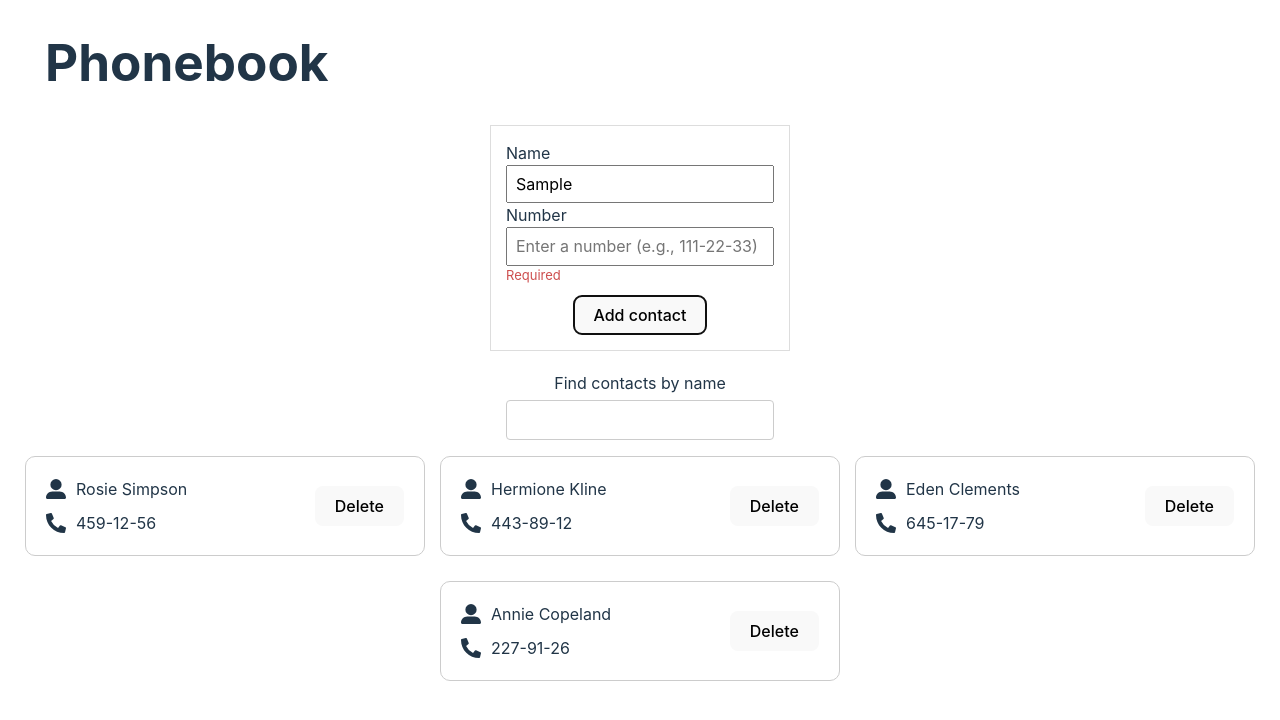
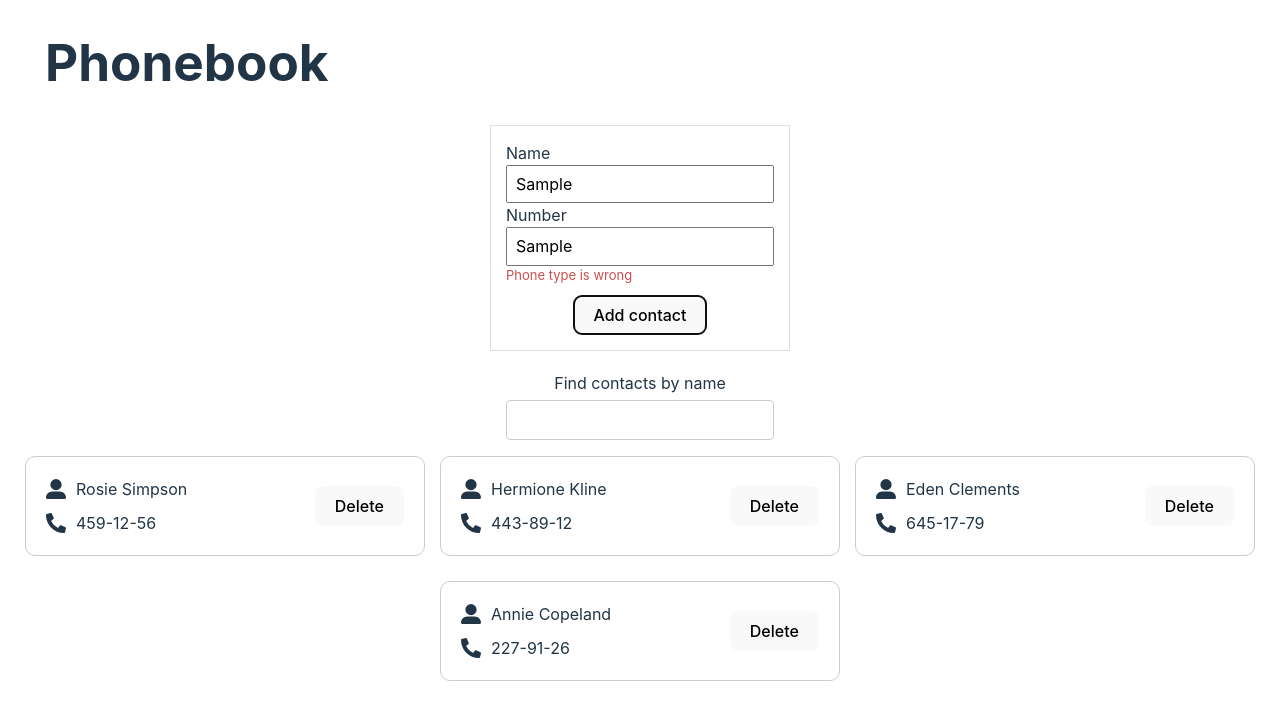
Before and after one commit to yd1224/goit-react-hw-03, a React (Vite) app: page / in a window 1280 px wide. Both pictures are taken after typing "Sample", "Sample" into the empty fields and a click on the button "Add contact". Shown: the top 720 px of the page. Built offline with nearby package versions, Linux system fonts and the light colour scheme.

Commit message:
add input search

```diff
--- a/src/App.jsx
+++ b/src/App.jsx
@@ -1,61 +1,63 @@
-
-import { ContactList } from './components/ContactList/ContactList'
-import { SearchBox } from './components/SearchBox/SearchBox'
-import {ContactForm} from './components/ContactForm/ContactForm'
-import { useState } from "react";
-
-
+import { ContactList } from "./components/ContactList/ContactList";
+import { SearchBox } from "./components/SearchBox/SearchBox";
+import { ContactForm } from "./components/ContactForm/ContactForm";
+import { useState, useEffect } from "react";
 
 const contacts = [
-  {id: 'id-1', name: 'Rosie Simpson', number: '459-12-56'},
-  {id: 'id-2', name: 'Hermione Kline', number: '443-89-12'},
-  {id: 'id-3', name: 'Eden Clements', number: '645-17-79'},
-  {id: 'id-4', name: 'Annie Copeland', number: '227-91-26'},
-]
-
+  { id: "id-1", name: "Rosie Simpson", number: "459-12-56" },
+  { id: "id-2", name: "Hermione Kline", number: "443-89-12" },
+  { id: "id-3", name: "Eden Clements", number: "645-17-79" },
+  { id: "id-4", name: "Annie Copeland", number: "227-91-26" },
+];
+const getInitialContacts = () => {
+  const values = JSON.parse(window.localStorage.getItem("contacts"));
+  if (values !== null) {
+    return values;
+  }
+  return contacts;
+};
 function App() {
   const [inputValue, setInputValue] = useState("");
-  const [contact, setContact] = useState(contacts);
-    //  const [paymentMethod, setpaymentMethod] = useState("visa");
-  const handleChange = evt => {
+  const [contact, setContact] = useState(getInitialContacts);
+  const handleChange = (evt) => {
     setInputValue(evt.target.value);
-  }
+  };
+  useEffect(() => {
+    window.localStorage.setItem("contacts", JSON.stringify(contact));
+  }, [contact]);
 
-let foundContact = contact.filter(contact => {
-
-  const nameWords = contact.name.toLowerCase().split(" ");
-console.log(nameWords);
-
-  const valueWords = inputValue.toLowerCase().replace(/\s+/g, ' ');
-console.log(valueWords);
-  if (nameWords[0].startsWith(valueWords) || nameWords[1].startsWith(valueWords)
-    ||(nameWords[0] + " "+nameWords[1]).startsWith(valueWords)) {
-    console.log("!!!");
+  let foundContact = contact.filter((contact) => {
+    const nameWords = contact.name.toLowerCase();
+    const searchTermArray = inputValue.toLowerCase().split(" ");
+    if (
+      searchTermArray.every(
+        (word) =>
+          nameWords.split(" ").includes(word) ||
+          nameWords.split(" ").some((a) => a.startsWith(word))
+      )
+    ) {
       return true;
     }
   });
-  console.log(foundContact);
   if (foundContact.length === 0) {
     foundContact = [...contact];
-
   }
-  const deleteUser = userId => {
+  const deleteUser = (userId) => {
     setContact((prevContacts) => {
       return prevContacts.filter((user) => user.id !== userId);
-    })
-  }
+    });
+  };
   const addUser = (newUser) => {
     setContact((prevContacts) => {
       return [...prevContacts, newUser];
-    })
-  }
+    });
+  };
   return (
-
     <div>
       <h1>Phonebook</h1>
 
       <ContactForm onAdd={addUser} />
-         <SearchBox handleChange={handleChange } inputValue={inputValue} />
+      <SearchBox handleChange={handleChange} inputValue={inputValue} />
       <ContactList contacts={foundContact} onDelete={deleteUser} />
       {/* <select name="payment"
              value={paymentMethod} onChange={evt => {
@@ -67,8 +69,7 @@ console.log(valueWords);
             <option value="cash">Cash</option>
       </select> */}
     </div>
-
-  )
+  );
 }
 
-export default App
+export default App;
--- a/src/components/ContactForm/ContactForm.jsx
+++ b/src/components/ContactForm/ContactForm.jsx
@@ -1,68 +1,68 @@
-import css from './ContactForm.module.css'
-import { Formik, Form, Field, ErrorMessage } from 'formik'
+import css from "./ContactForm.module.css";
+import { Formik, Form, Field, ErrorMessage } from "formik";
 import { useId } from "react";
 import * as Yup from "yup";
-import IMask from 'imask';
-import { useEffect } from 'react';
+// import IMask from "imask";
+// import { useEffect } from "react";
 // import {useState} from "react";
 export const ContactForm = ({ onAdd }) => {
-    const contactSchema = Yup.object().shape(
-        {
-        name: Yup.string().min(3, "Too Short!").max(50, "Too Long!").required("Required"),
-        number: Yup.string().min(3, "Too Short!").max(50, "Too Long!").required("Required"),
-        }
+  const contactSchema = Yup.object().shape({
+    name: Yup.string()
+      .min(3, "Too Short!")
+      .max(50, "Too Long!")
+      .required("Required"),
+    number: Yup.string()
+      .min(3, "Too Short!")
+      .max(50, "Too Long!")
+      .matches(
+        /(?:([+]\d{1,4})[-.\s]?)?(?:[(](\d{1,3})[)][-.\s]?)?(\d{1,4})[-.\s]?(\d{1,4})[-.\s]?(\d{1,9})/g,
+        "Phone type is wrong"
       )
-//   const formatSocialSecurityNumber = (value) => {
-//     return value.replace(/^(\d{3})(\d{2})?(\d{2})?$/, (match, p1, p2, p3) => {
-//       let formattedValue = p1;
-//       if (p2 !== undefined) formattedValue += `-${p2}`;
-//       if (p3 !== undefined) formattedValue += `-${p3}`;
-//       return formattedValue;
-//     });
-//   };
-
-//     const [number, setNumber] = useState("");
-//     const handleChange = evt => {
-//       const formattedValue = formatSocialSecurityNumber(evt.target.value);
-//     setNumber(formattedValue);
-
-    //   }
-
+      .required("Required"),
+  });
   const userId1 = useId();
   const userId2 = useId();
-   useEffect(() => {
-    const inputElement = document.getElementById(userId2);
-
-    if (inputElement) {
-      const mask = IMask(inputElement, {
-        mask: '000-00-00',
-      });
-    }
-  }, [userId2]);
+  //   useEffect(() => {
+  //     const inputElement = document.getElementById(userId2);
+  //     if (inputElement) {
+  //       IMask(inputElement, {
+  //         mask: "000-00-00",
+  //       });
+  //     }
+  //   }, [userId2]);
 
   return (
-        <Formik initialValues={{
+    <Formik
+      initialValues={{
         name: "",
-        number:""
+        number: "",
       }}
       onSubmit={(values, actions) => {
         onAdd({
           id: Date.now(),
-                    ...values
-                })
+          ...values,
+        });
         actions.resetForm();
       }}
-        validationSchema={contactSchema}>
+      validationSchema={contactSchema}
+    >
       <Form className={css.form}>
         <label htmlFor={userId1}>Name</label>
         <Field className={css.input} type="text" name="name" id={userId1} />
-                <ErrorMessage className={css.err}  name="name" component="p"/>
+        <ErrorMessage className={css.err} name="name" component="p" />
         <label htmlFor={userId2}>Number</label>
-                <Field   pattern="\d{3}-\d{2}-\d{2}" className={css.input} type="text" name="number" id={userId2}  placeholder="Enter a number (e.g., 111-22-33)"   />
-                <ErrorMessage className={css.err} name="number"  component="p"/>
-                <button className={css.btn} type="submit">Add contact</button>
-
+        <Field
+          className={css.input}
+          type="text"
+          name="number"
+          id={userId2}
+          placeholder="Enter a number (e.g., 111-22-33)"
+        />
+        <ErrorMessage className={css.err} name="number" component="p" />
+        <button className={css.btn} type="submit">
+          Add contact
+        </button>
       </Form>
     </Formik>
   );
-}
+};
```
Also changed, not shown: src/components/SearchBox/SearchBox.jsx (+12 -11 lines). Lines whose indentation alone changed are shown as unchanged.
